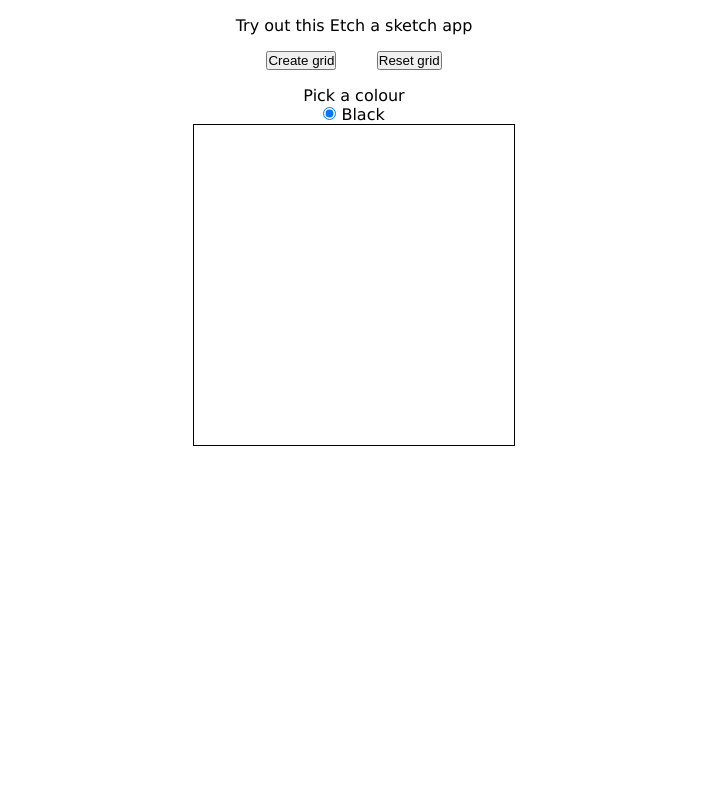
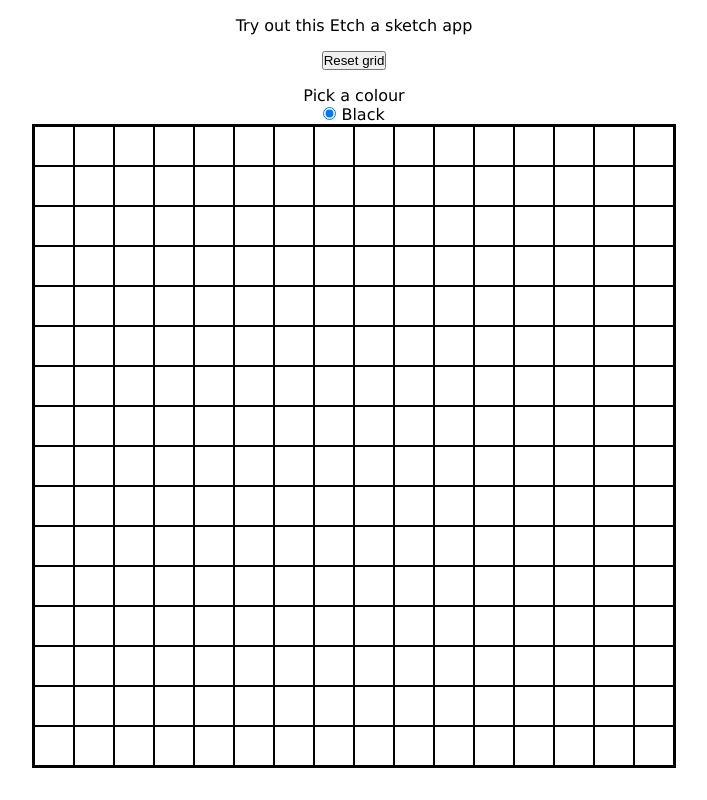
Before and after one commit to RyanzpLee/etch-a-sketch, a plain HTML site: page index.html in a window 1280 px wide. Both pictures are taken after a click on the button "Reset grid". Shown: the whole page, without its empty margins (286-993 px from the left). Drawn offline with Linux system fonts and the light colour scheme.

Commit message:
Hover effect added; does not work after grid reset

```diff
--- a/index.html
+++ b/index.html
@@ -15,7 +15,7 @@
     <main>
         <div class="btn_container">
             <div class="center">
-                <button class="create_btn">Create grid</button>
+                <!-- <button class="create_btn">Create grid</button> -->
                 <button class="reset_btn">Reset grid</button>
             </div>
         </div>
@@ -25,7 +25,7 @@
             <div class="colours_container">
                 <p>Pick a colour</p>
                 <label for="colour">
-                    <input type="radio" checked name="colour" id="black">
+                    <input type="radio" checked name="colour" id="black" value="black">
                     Black
                 </label>
 
--- a/scripts/main.js
+++ b/scripts/main.js
@@ -1,22 +1,33 @@
-const grid = document.querySelector(".grid_container")
-const createBtn = document.querySelector(".create_btn")
-const resetBtn = document.querySelector(".reset_btn")
+const grid = document.querySelector(".grid_container");
+const resetBtn = document.querySelector(".reset_btn");
+
+// Inital grid on page load
+window.onload = createGrid(16);
+
+// Reset grid on click
+resetBtn.addEventListener("click", () => {
+    grid.innerHTML = '';
+    createGrid(16);
+})
 
 
-// On click, populate grid with tiles
-createBtn.addEventListener("click", createGrid());
-
 // Create the tiles inside the grid container
-function createGrid() {
-
+function createGrid(rows) {
+    console.log("created")
     // loop to create the tiles and append to the container
-    for (let i = 0; i < 16; i++) {
-        for (let j = 0; j < 16; j++) {
+    for (let i = 0; i < rows; i++) {
+        for (let j = 0; j < rows; j++) {
             let div = document.createElement('div');
             div.className = 'grid_tile';
             grid.appendChild(div);
         }
+    }
+};
 
-    }
 
-};
+// Hover over tiles to change colour
+document.querySelectorAll('.grid_tile').forEach(item => {
+    item.addEventListener("mouseover", () => {
+        item.style.backgroundColor = "black";
+    });
+})
--- a/styles/main.css
+++ b/styles/main.css
@@ -37,19 +37,19 @@ header {
 
 }
 .grid_container {
-    width: 320px;
-    height: 320px;
+    width: 640px;
+    height: 640px;
     margin: 0 auto;
     padding: 0;
-    border: 1px solid black;
+    border: 2px solid black;
 }
 
 .grid_tile {
-
     display: inline-block;
     vertical-align: top;
     margin: 0;
     padding: 0;
-    height: 20px;
-    width: 20px;
+    height: 38px;
+    width: 38px;
+    border: 1px solid black;
 }
```
